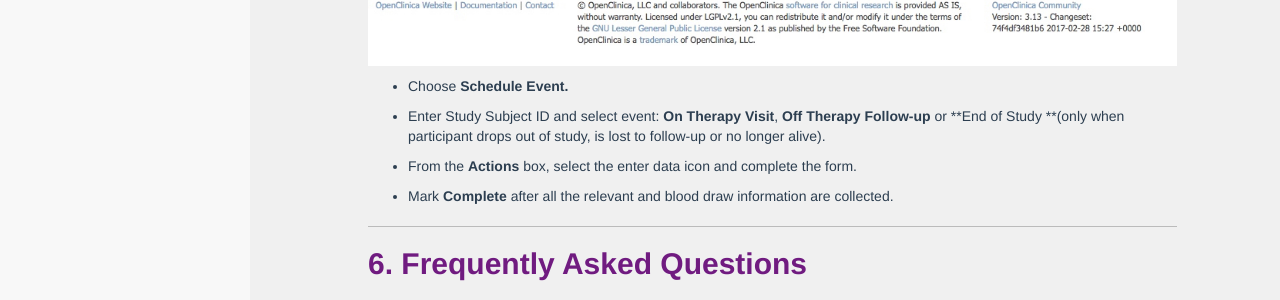
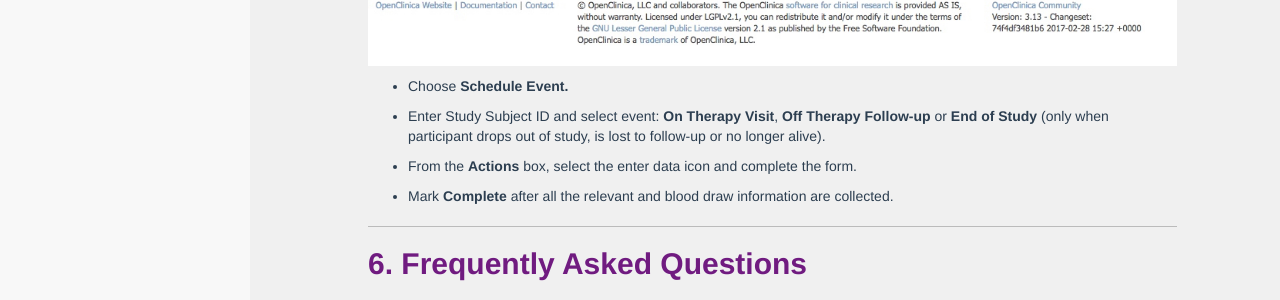
Before and after one commit to lexentbio/openclinica-docs, a Jekyll site: the page built from index.md, in a window 1280 px wide and 900 px high, scrolled down 10882 px. Shown: the part 514-814 px from the top of the window. Built offline with Jekyll 4.4.1, drawn with Linux system fonts in a browser that asks for light colours; nearby versions of some CDN libraries.

```diff
--- a/_late_stage_study_steps/completing-case-report-forms.markdown
+++ b/_late_stage_study_steps/completing-case-report-forms.markdown
@@ -16,7 +16,7 @@ position: 4
 
 * This will bring you to the **Schedule Study Event for the participant** page.
 
-* ![proceed to enter data - 1-08d74c.jpg](/uploads/proceed%20to%20enter%20data%20-%201-08d74c.jpg)
+  ![proceed to enter data - 1-08d74c.jpg](/uploads/proceed%20to%20enter%20data%20-%201-08d74c.jpg)
 
 * Click on **Proceed to Enter Data**.
 
@@ -46,7 +46,7 @@ position: 4
 
 * Choose **Schedule Event.**
 
-* Enter Study Subject ID and select event: **On Therapy Visit**, **Off Therapy Follow-up** or \*\*End of Study \*\*(only when participant drops out of study, is lost to follow-up or no longer alive).
+* Enter Study Subject ID and select event: **On Therapy Visit**, **Off Therapy Follow-up** or **End of Study** (only when participant drops out of study, is lost to follow-up or no longer alive).
 
 * From the **Actions** box, select the enter data icon and complete the form.
 
```
